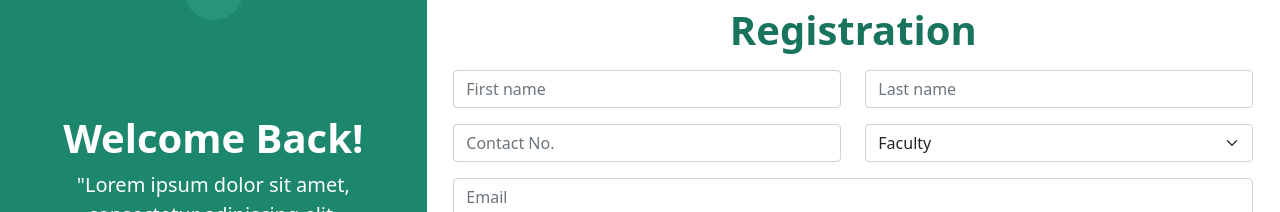
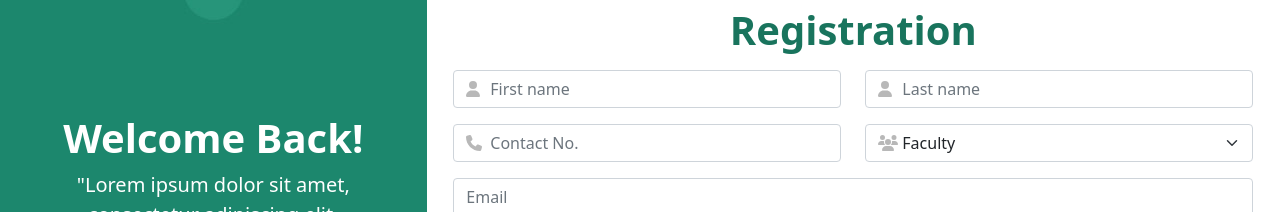
Before and after one commit to DevSelwynJay/Completion-of-Grade-System, a React (Create React App) app: page /registration in a window 1280 px wide. Shown: the part 200-412 px from the top of the page. Built offline with nearby package versions, Linux system fonts and the light colour scheme.

Commit message:
adding icons

```diff
--- a/package.json
+++ b/package.json
@@ -3,6 +3,9 @@
   "version": "0.1.0",
   "private": true,
   "dependencies": {
+    "@fortawesome/fontawesome-svg-core": "^6.1.1",
+    "@fortawesome/free-solid-svg-icons": "^6.1.1",
+    "@fortawesome/react-fontawesome": "^0.1.18",
     "@testing-library/jest-dom": "^5.16.4",
     "@testing-library/react": "^12.1.4",
     "@testing-library/user-event": "^13.5.0",
--- a/src/custom_bootstrap/custom_bootstrap.scss
+++ b/src/custom_bootstrap/custom_bootstrap.scss
@@ -1,6 +1,8 @@
 //VARIABLES
 $primary: #19745d;
 $headings-color: #19745d;
+$light-grey: #EFEFF3;
+$grey: #b8b8b8;
 
 //IMPORT BOOTSTRAP
 @import "../../node_modules/bootstrap/scss/bootstrap.scss";
@@ -12,3 +14,21 @@ $headings-color: #19745d;
     line-height: 1;
     padding: .6rem;
 }
+
+.btn-outline-light:hover{
+    color: $primary;
+}
+
+.control.has-icon-left{
+   position: relative;
+  .form-control, .form-select{
+   padding-left: 2.25rem;
+  }
+  span.is-left{
+    position: absolute;
+    left: .8rem;
+    top: 50%;
+    transform: translateY(-50%);
+    color: $grey;
+  }
+}
--- a/src/pages/Registration.js
+++ b/src/pages/Registration.js
@@ -2,7 +2,10 @@ import '../pages/Registration.scss';
 import Logo from '../images/bulsu-logo.png';
 import React, {useState} from 'react';
 import { Link } from 'react-router-dom';
-
+import { FontAwesomeIcon } from '@fortawesome/react-fontawesome';
+import { faUser } from '@fortawesome/free-solid-svg-icons';
+import { faUsers } from '@fortawesome/free-solid-svg-icons';
+import { faPhone } from '@fortawesome/free-solid-svg-icons';
 
 
 function Registration(){
@@ -43,21 +46,41 @@ function Registration(){
                     <h1 className='text-center mb-3 fw-bold'>Registration</h1>
                         <div className='row'>
                            <div className='col-sm-6 mb-3'>
+                              <div className='control has-icon-left'>
+                                <span className='is-left'>
+                                   <FontAwesomeIcon icon={faUser} />
+                                </span>
                                 <input type="text" className="form-control " placeholder="First name"/>
                               </div>
+                           </div>
                            <div className='col-sm-6 mb-3'>
+                              <div className='control has-icon-left'>
+                              <span className='is-left'>
+                                 <FontAwesomeIcon icon={faUser} />
+                              </span>
                               <input type="text" className="form-control " placeholder="Last name"/>
+                              </div>
                            </div>
                         </div>
                         <div className='row'>
                            <div className='col-sm-6 mb-3'>
+                              <div className='control has-icon-left'>
+                                <span className='is-left'>
+                                   <FontAwesomeIcon icon={faPhone} />
+                                </span>
                                 <input type="text" className="form-control " placeholder="Contact No."/>
                               </div>
+                           </div>
                            <div className='col-sm-6 mb-3'>
+                             <div className='control has-icon-left'>
+                                 <span className='is-left'>
+                                    <FontAwesomeIcon icon={faUsers} />
+                                 </span>
                                  <select value={value} onChange={handleChange} className="form-select" aria-label="Default select example">
                                  <option value="Faculty" >Faculty</option>
                                  <option value="Student">Student</option>
                                  </select>
+                             </div>
                            </div>
                         </div>
                         {value==="Student" && ( // If value is equal to student, these div will mount.
```
Also changed, not shown: 1 other file (tests, documents, lock files or other folders). Lines whose indentation alone changed are shown as unchanged.
